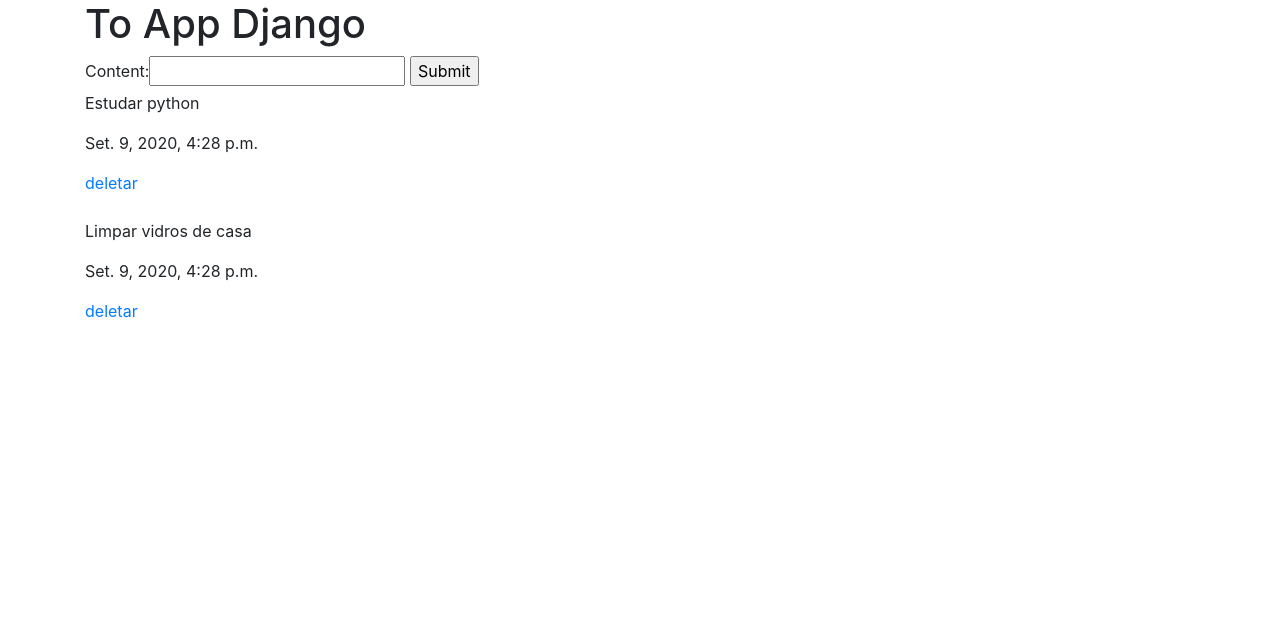
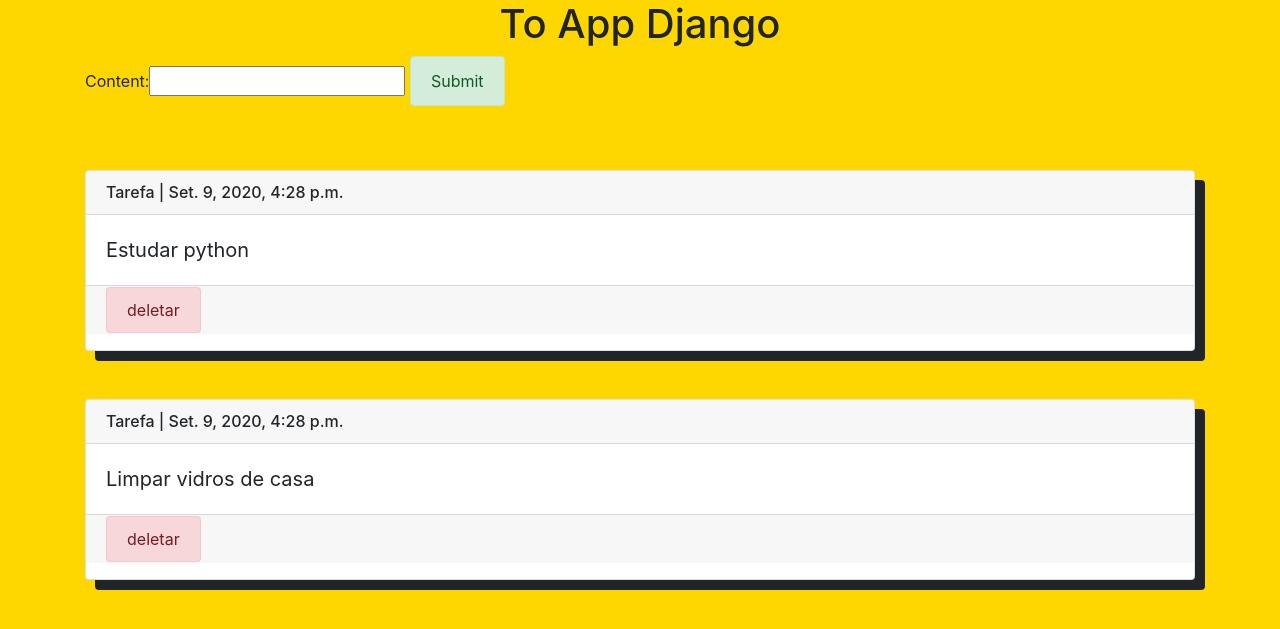
Before and after one commit to ericksonlopes/ToDo-Django-Bootstrap, a Django app: page /tasks/ in a window 1280 px wide. Shown: the top 629 px of the page. Run offline with Django 3.2, Linux system fonts and the light colour scheme; data comes from the database, SQL or seed files in the repository; both versions use the stored data as it was after the commit; some libraries are stand-ins or nearby versions.

Commit message:
estilizando e finalizando

```diff
--- a/tasks/templates/header.html
+++ b/tasks/templates/header.html
@@ -3,3 +3,4 @@
 <script src="https://code.jquery.com/jquery-3.5.1.slim.min.js" integrity="sha384-DfXdz2htPH0lsSSs5nCTpuj/zy4C+OGpamoFVy38MVBnE+IbbVYUew+OrCXaRkfj" crossorigin="anonymous"></script>
 <script src="https://cdn.jsdelivr.net/npm/popper.js@1.16.1/dist/umd/popper.min.js" integrity="sha384-9/reFTGAW83EW2RDu2S0VKaIzap3H66lZH81PoYlFhbGU+6BZp6G7niu735Sk7lN" crossorigin="anonymous"></script>
 <script src="https://stackpath.bootstrapcdn.com/bootstrap/4.5.2/js/bootstrap.min.js" integrity="sha384-B4gt1jrGC7Jh4AgTPSdUtOBvfO8shuf57BaghqFfPlYxofvL8/KUEfYiJOMMV+rV" crossorigin="anonymous"></script>
+<meta name="viewport" content="width=device-width, initial-scale=1">
--- a/tasks/templates/layout.html
+++ b/tasks/templates/layout.html
@@ -5,6 +5,8 @@
     <title>To do App</title>
 
     {% include 'header.html' %}
+    {% block estilo %}
+    {% endblock %}
 
 </head>
 <body>
--- a/tasks/templates/list.html
+++ b/tasks/templates/list.html
@@ -1,21 +1,38 @@
 {% extends 'layout.html' %}
 {% load bootstrap %}
 
+{% block estilo %}
+        <style>
+            body{
+                background-color: #FFD700;
+            }
+            .card{
+                box-shadow: 10px 10px ;
+            }
+            .card-text{
+                 font-size: 20px;
+            }
+
+        </style>
+{% endblock %}
+
 {% block content %}
+
     <div class="container">
-        <h1>To App Django</h1>
-        <form action="" method="post">
+        <h1 class="text-center">To App Django</h1>
+        <form method="post" class="">
             {% csrf_token %}
             {{ form|bootstrap }}
-            <input type="submit">
+            <input type="submit" class="alert alert-success">
         </form>
-
         {% for content in tasks %}
-            <p>{{ content.content }}</p>
-            <p>{{ content.created_at }}</p>
-            <a href="{% url 'delete' content.id %}">deletar</a>
-            <br>
-            <br>
+            <div class="card mt-5">
+                <h6 class="card-header">Tarefa | {{ content.created_at }}</h6>
+                <div class="card-body">
+                    <p class="card-text text-denter">{{ content.content }}</p>
+                </div>
+                <p class="card-footer"><a href="{% url 'delete' content.id %}" class="alert alert-danger">deletar</a></p>
+            </div>
         {% endfor %}
     </div>
 {% endblock %}
--- a/tasks/views.py
+++ b/tasks/views.py
@@ -2,8 +2,6 @@
 
 from tasks.forms import ContentForm
 from tasks.models import TasksDB
-
-
 
 
 def index(request):
@@ -17,6 +15,7 @@
         if form.is_valid():
             form.save()
             return render(request, 'list.html', context)
+
     return render(request, 'list.html', context)
 
 
```
Also changed, not shown: db.sqlite3.
